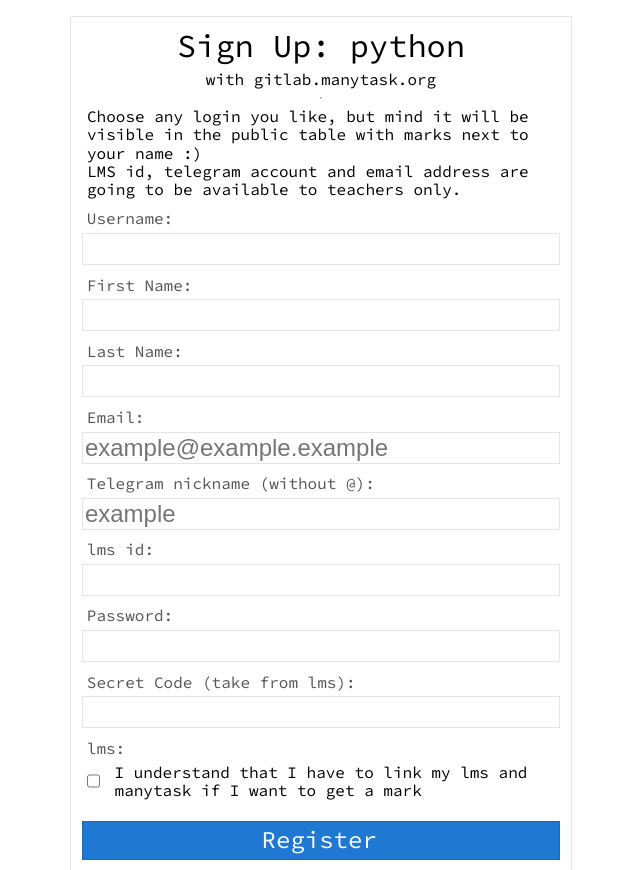
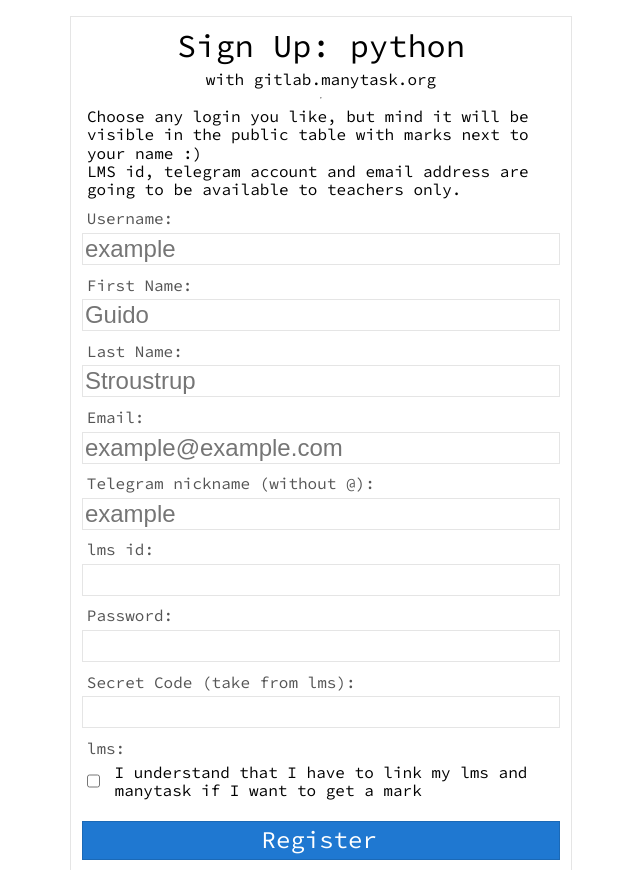
Before and after one commit to manytask/manytask, a Flask app: page /signup in a window 1280 px wide. Shown: the part 212-1082 px from the top of the page, without its empty margins (319-959 px from the left). Run offline with Flask 2, Linux system fonts and the light colour scheme; parts of the project's set-up code (start-up, migrations or seed data) failed here and were passed over.

Commit message:
fix: add username/firstname/lastname placeholders in signup page

```diff
--- a/manytask/templates/signup.html
+++ b/manytask/templates/signup.html
@@ -44,19 +44,19 @@
         {% endif %}
         <div class="form-element">
           <div class="name">Username:</div>
-          <input type="text" name="username" pattern="\S*" minlength="1" maxlength="32" required>
+          <input type="text" name="username" placeholder="example" pattern="\S*" minlength="1" maxlength="32" required>
         </div>
         <div class="form-element">
           <div class="name">First Name:</div>
-          <input type="text" name="firstname" pattern="\S*" minlength="2" maxlength="32" required>
+          <input type="text" name="firstname" placeholder="Guido" pattern="\S*" minlength="2" maxlength="32" required>
         </div>
         <div class="form-element">
           <div class="name">Last Name:</div>
-          <input type="text" name="lastname" pattern="\S*" minlength="2" maxlength="32" required>
+          <input type="text" name="lastname" placeholder="Stroustrup" pattern="\S*" minlength="2" maxlength="32" required>
         </div>
         <div class="form-element">
           <div class="name">Email:</div>
-          <input type="email" name="email" placeholder="example@example.example" pattern="[a-z0-9._%+-]+@[a-z0-9.-]+\.[a-z]{2,}$" required>
+          <input type="email" name="email" placeholder="example@example.com" pattern="[a-z0-9._%+-]+@[a-z0-9.-]+\.[a-z]{2,}$" required>
         </div>
         <div class="form-element">
           <div class="name">Telegram nickname (without @):</div>
```
